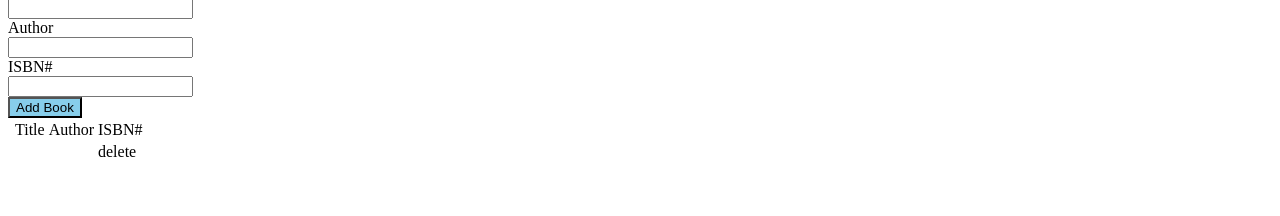
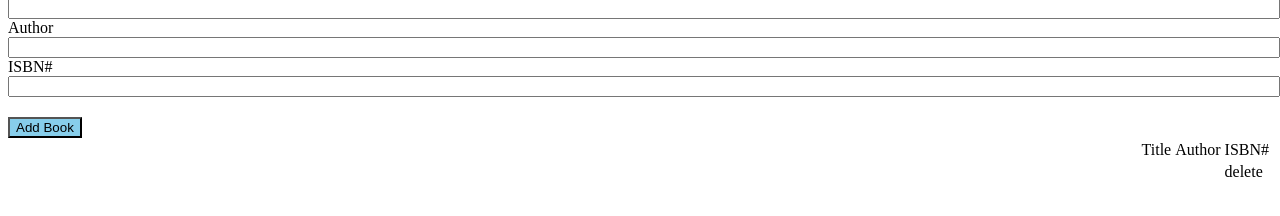
Before and after one commit to acciojob/book-list-Manisha2505, a website: page main.html in a window 1280 px wide. Shown: the part 100-316 px from the top of the page. Drawn offline with Linux system fonts and the light colour scheme.

Commit message:
created a submission

```diff
--- a/main.html
+++ b/main.html
@@ -19,7 +19,7 @@
 
 	<lable>ISBN#</lable><br>
 	<input id="isbn" type="text"><br>
-	<button id="submit" type="submit">Add Book</button>
+	<button id="submit" type="submit">Add Book</button></br>
 <div class="tablediv">
 	<table id="book-list" class="table table-striped">
 		<tr>
--- a/styles.css
+++ b/styles.css
@@ -6,5 +6,10 @@
 #submit{
 	background: skyblue;
 	border-radius: 5px
-	padding-top: 50px:
+	padding: auto;
+	margin-top: 20px;
 }
+input, table, th,tr, td{
+	width: 100%;
+	height: auto;
+}
```
